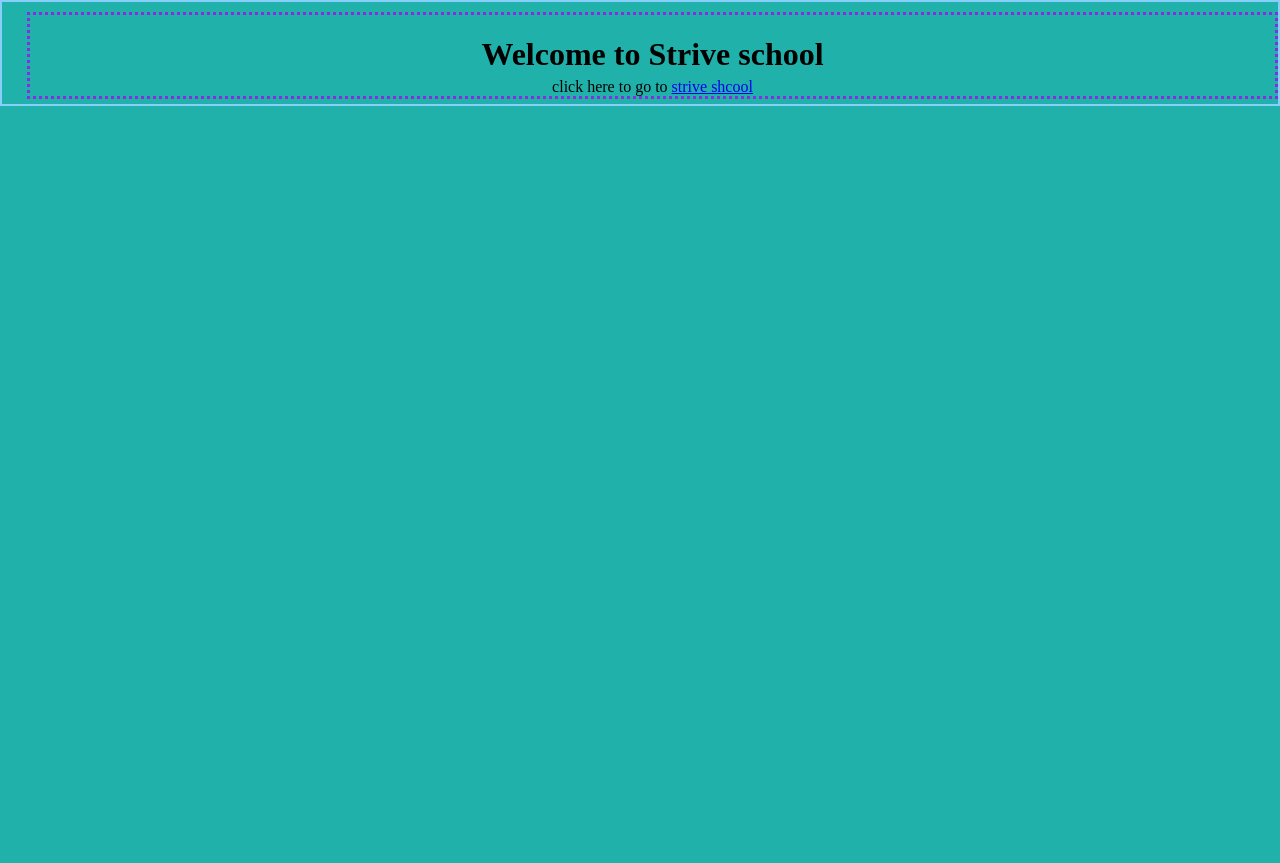
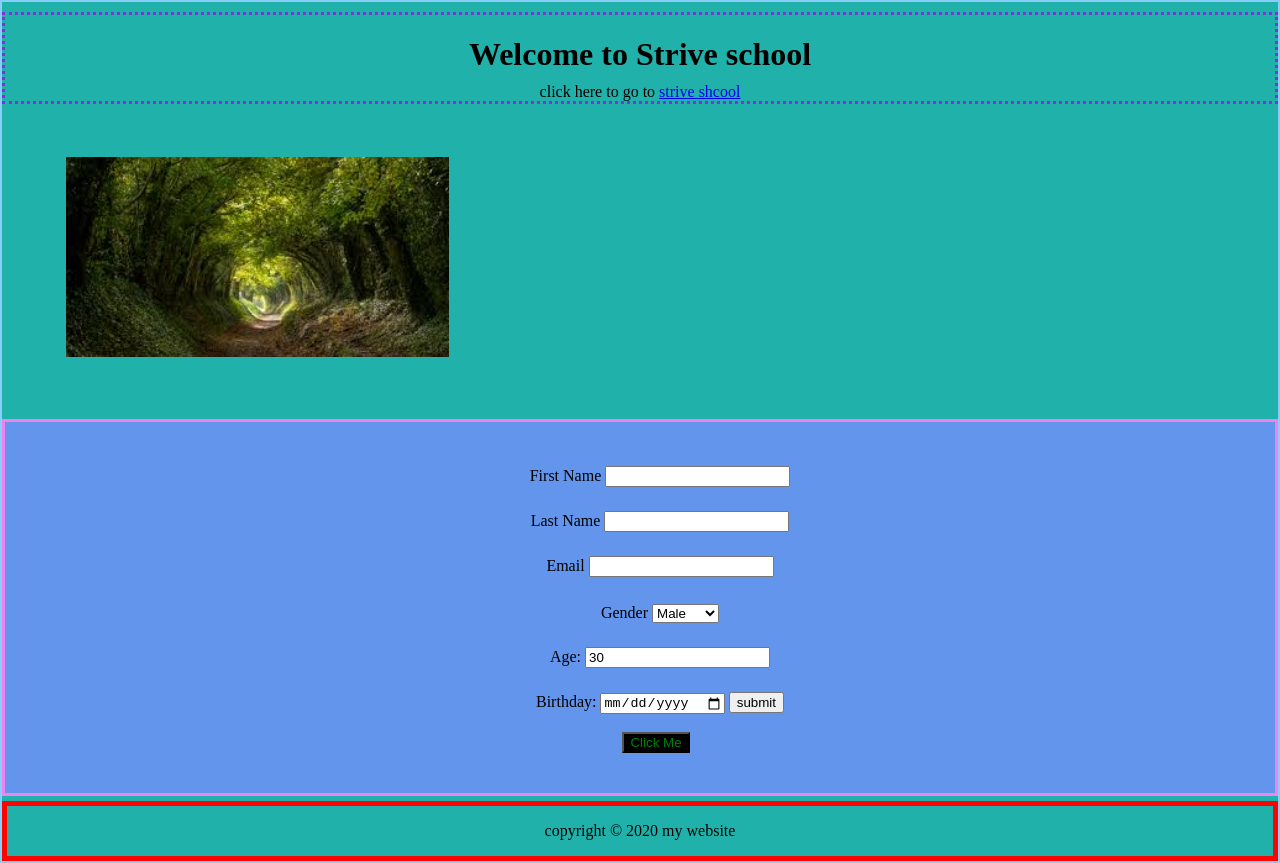
Before and after one commit to Lum-a/W1-D4, a plain HTML site: page index.html in a window 1280 px wide. Before the commit the page ends 800 px from the top, so only its background shows below. Drawn offline with Linux system fonts and the light colour scheme.

Commit message:
W1-D4
New improvments

```diff
--- a/index.html
+++ b/index.html
@@ -10,6 +10,39 @@
       <div>
           <h1>Welcome to Strive school</h1>
           <span>click here to go to <a href="https://strive.school/">strive shcool</a>
-      </div>
-  </body>
+      </div >
+      <img src="nature.jpg" alt="Pic of nature" height="200px">
+      <div id="div1">
+      <form>
+			<label>First Name</label>
+			<input type="text" name="first-name">
+			<br>
+			<label>Last Name</label>
+      <input type="text" name="last-name">
+      <br>
+			<label>Email</label>
+			<input type="email" name="email">
+      <br>
+      <label>Gender</label>
+			<select name="gender">
+				<option value="male">Male</option>
+        <option value="female">Female</option>
+				<option value="other">other</option>
+      </select>
+      <br>
+			<label>Age:</label>
+			<input type="number" name="age" value="30">
+      <br>
+      <label>Birthday:</label>
+      <input type="date" name="birthday">
+      <input type="submit" name="submit" value="submit">
+      <br>
+    </form>
+	<br>
+	<button>Click Me</button>
+</div>
+</body>
+  <footer >
+		<p>copyright &copy; 2020 my website</p>
+	</footer>
 </html>
--- a/style.css
+++ b/style.css
@@ -7,9 +7,41 @@ div {
   text-align: center;
   margin-top: 10px;
   margin-bottom: 5px;
-  margin-left: 25px;
   border: 3px dotted blueviolet;
 }
+img {
+  margin-bottom: 3rem;
+  margin-top: 3em;
+  margin-left: 4rem;
+}
 h1 {
-  margin-bottom: 5px;
+  margin-bottom: 10px;
 }
+select {
+  margin-top: 2em;
+}
+button {
+  margin-left: 2rem;
+  margin-bottom: 3em;
+  color: green;
+  background-color: black;
+}
+#div1 {
+  border: 3px solid violet;
+  background-color: cornflowerblue;
+}
+
+input {
+  margin-top: 1.5rem;
+}
+label {
+  padding-left: 15px;
+}
+form {
+  margin-top: 20px;
+  margin-left: 25px;
+}
+footer {
+  text-align: center;
+  border: 5px solid rgb(255, 2, 2);
+}
```
Also changed, not shown: nature.jpg (added).
